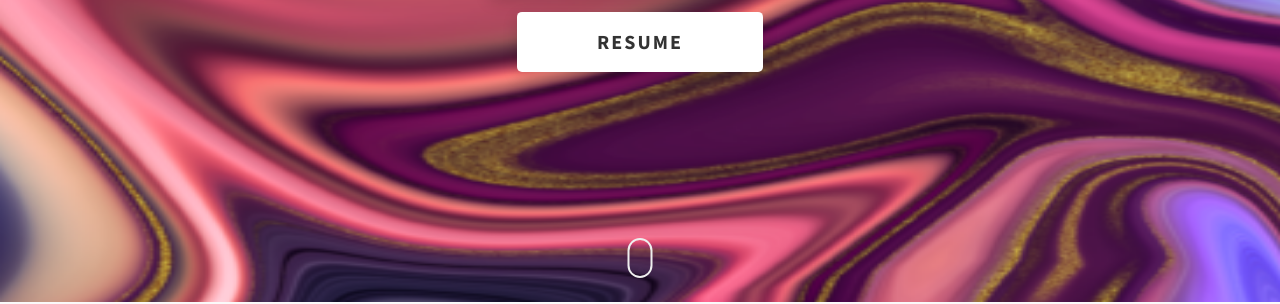
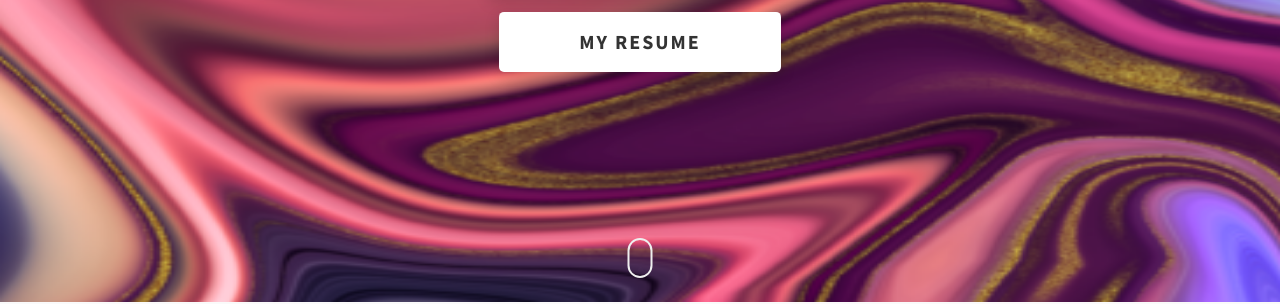
Before and after one commit to dashonaholt/DPortfolio, a website: page index.html in a window 1280 px wide. Shown: the part 498-802 px from the top of the page. Drawn offline with Linux system fonts and the light colour scheme.

Commit message:
resume updates

```diff
--- a/index.html
+++ b/index.html
@@ -93,7 +93,7 @@
           <a href="./#projects" class="btn btn--bg">My Projects</a>
           <br>
           <br>
-          <p><a href="https://docs.google.com/document/d/1VqMBOsso0ktJHoJXjQicAFx6pvvEFF7G/edit?usp=sharing&ouid=112536076471404578181&rtpof=true&sd=true" class="btn btn--bg">Resume</a></p>
+          <p><a href="https://docs.google.com/document/d/1-jhjzyrB-Xur2obLGz3tUrM7Q8bXlqWckPHzZCPItGE/edit?usp=sharing" class="btn btn--bg">My Resume</a></p>
         </div>
       </div>
       <div class="home-hero__socials">
```
